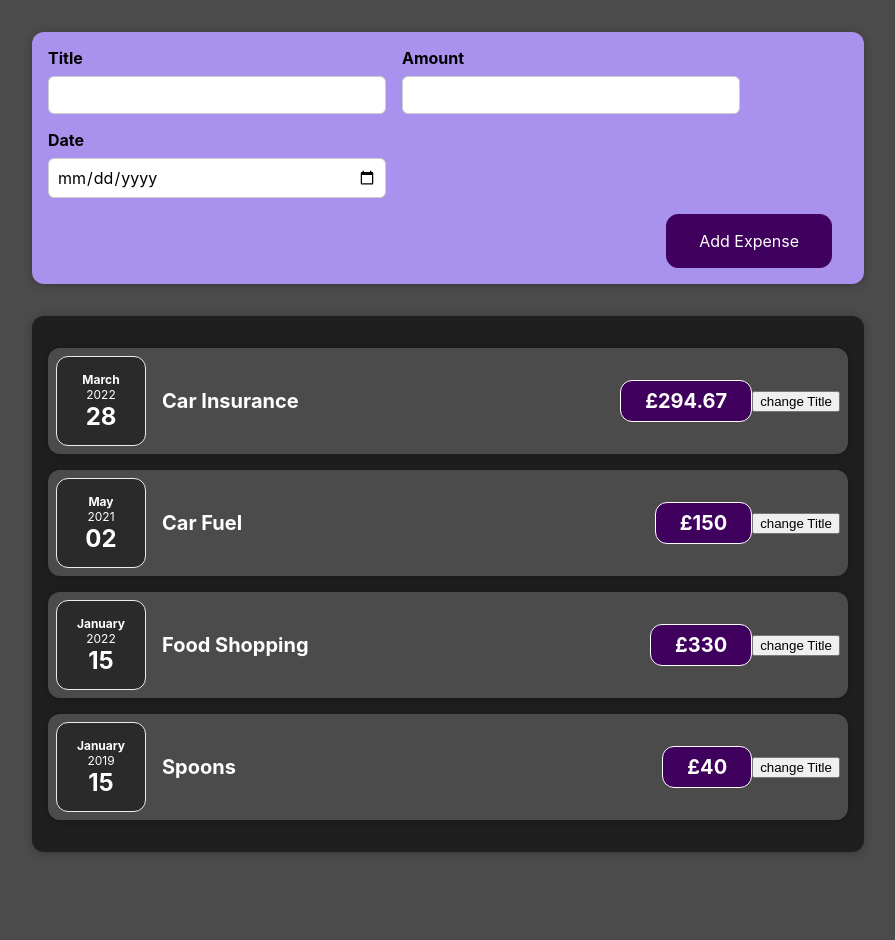
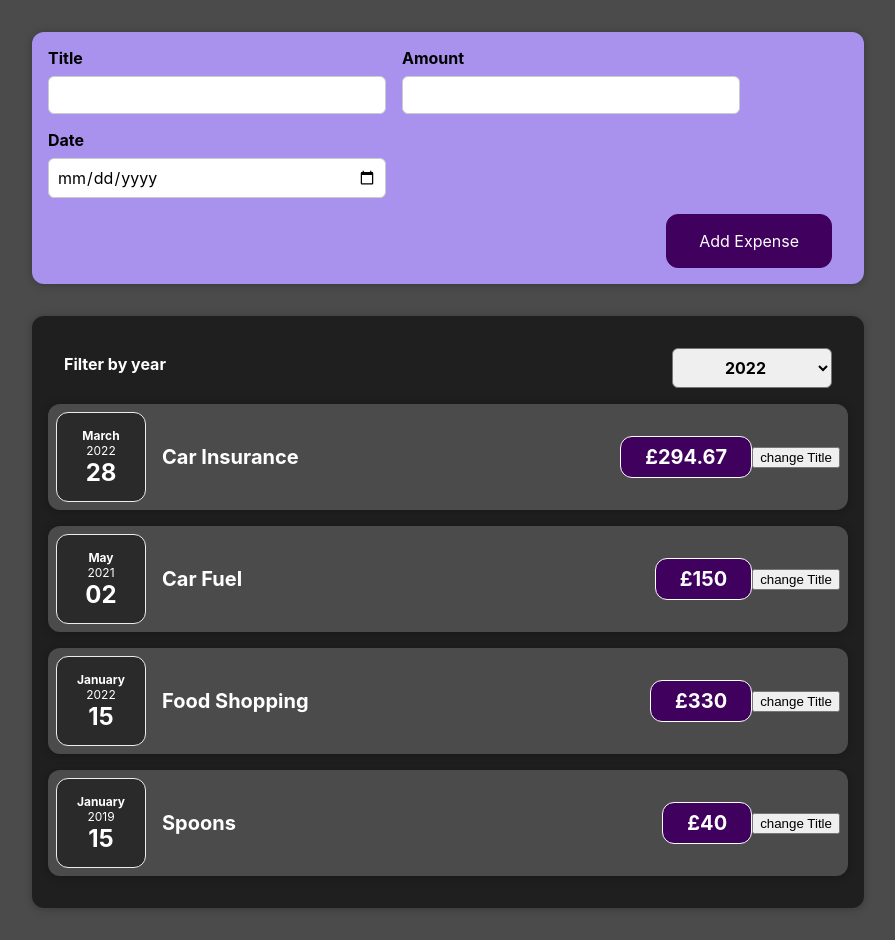
Before and after one commit to JAYMAC1/react-complete-inc-redux, a React (Create React App) app in the folder react-complete-guide/: page / in a window 1280 px wide. Shown: the whole page, without its empty margins (192-1087 px from the left). Before the commit the page ends 884 px from the top, so only its background shows below. Built offline with nearby package versions, Linux system fonts and the light colour scheme.

Commit message:
created onSelect Year function

```diff
--- a/react-complete-guide/src/components/Expenses/Expenses.jsx
+++ b/react-complete-guide/src/components/Expenses/Expenses.jsx
@@ -1,10 +1,15 @@
 import Card from '../UI/Card'
+import ExpensesFilter from './EpensesFilter'
 import ExpenseItem from './ExpenseItem'
 import './Expenses.css'
 
-const Expenses = ({ expenses }) => {
+const Expenses = ({ expenses, filterExpenses }) => {
+  const onSelectYear = (year) => {
+    filterExpenses(year)
+  }
   return (
     <Card className='expenses'>
+      <ExpensesFilter onSelectYear={onSelectYear} />
       {expenses.length > 0 &&
         expenses.map((expense) => (
           <ExpenseItem key={expense.id} expense={expense} />
```
